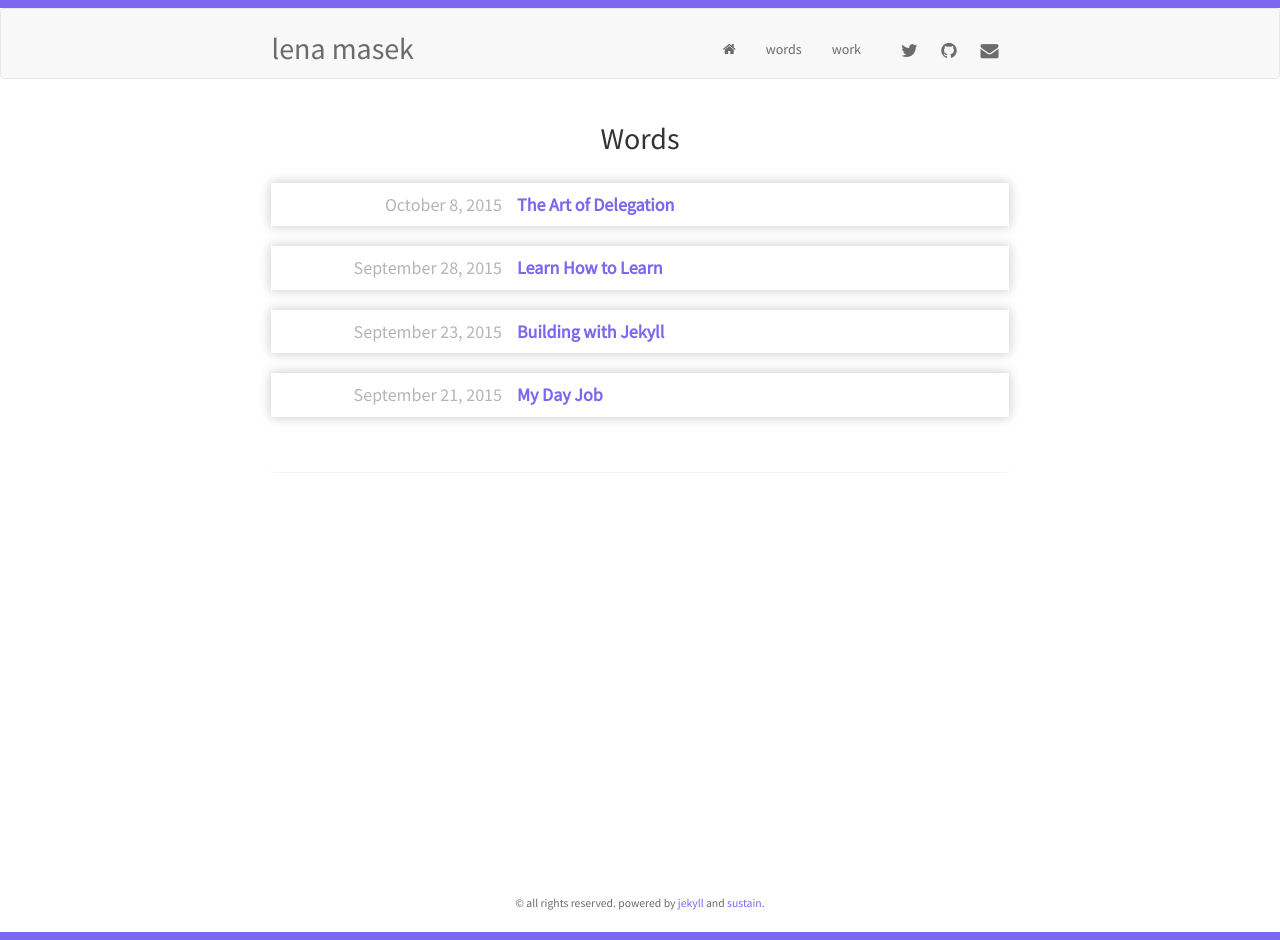
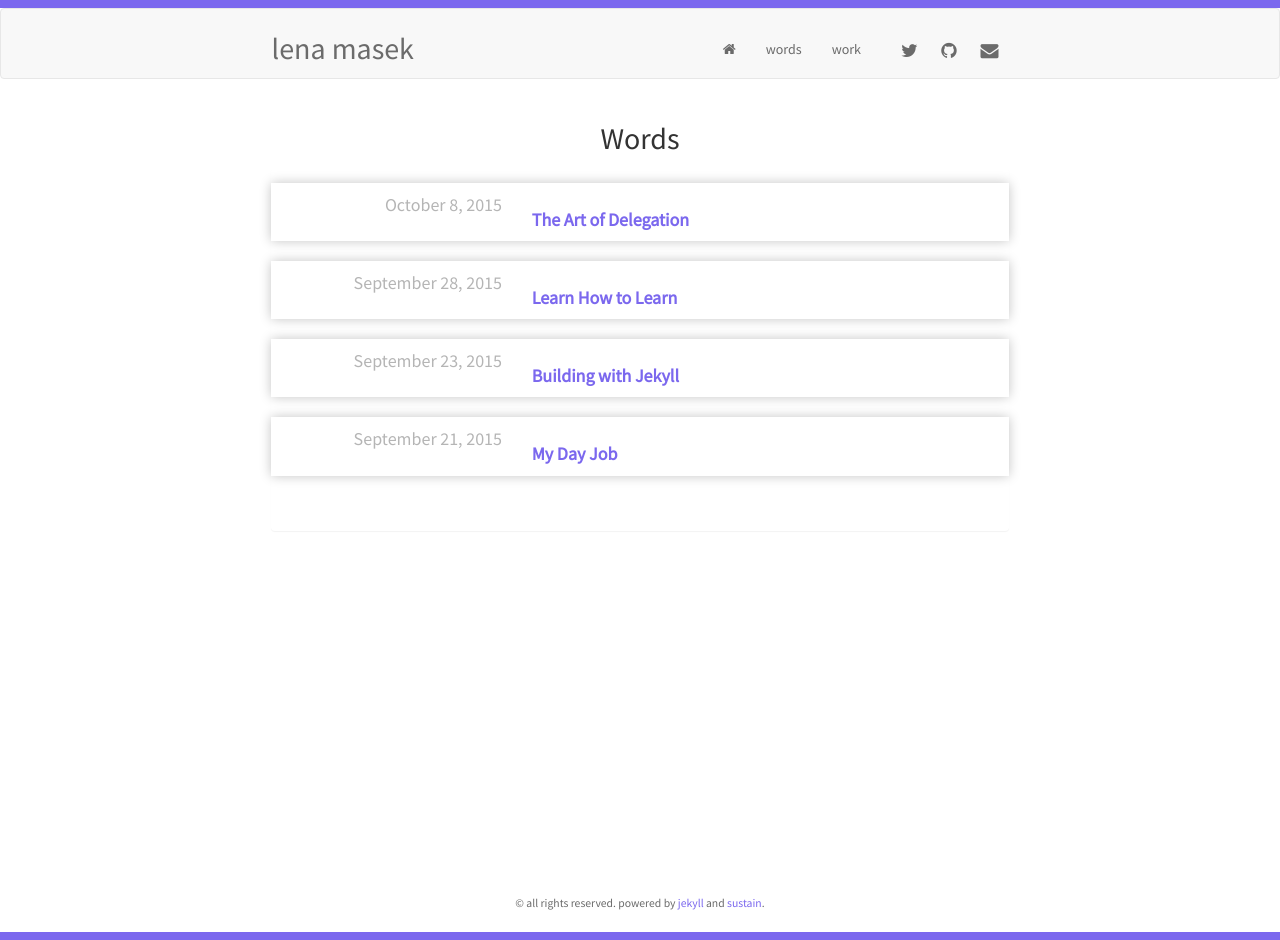
Before and after one commit to lenamasek/lenamasek.github.io, a Jekyll site: the page built from blog.html, in a window 1280 px wide. Built offline with Jekyll 4.4.1, drawn with Linux system fonts in a browser that asks for light colours; nearby versions of some CDN libraries.

```diff
--- a/static/css/main.css
+++ b/static/css/main.css
@@ -163,6 +163,9 @@
 .panel-body .row div {
  padding-left:0px ;
 }
+.panel-body .row div:last-child {
+ padding: 2% 2% 0 ;
+}
 .panel-body img {
 	margin:0;
 }
```
